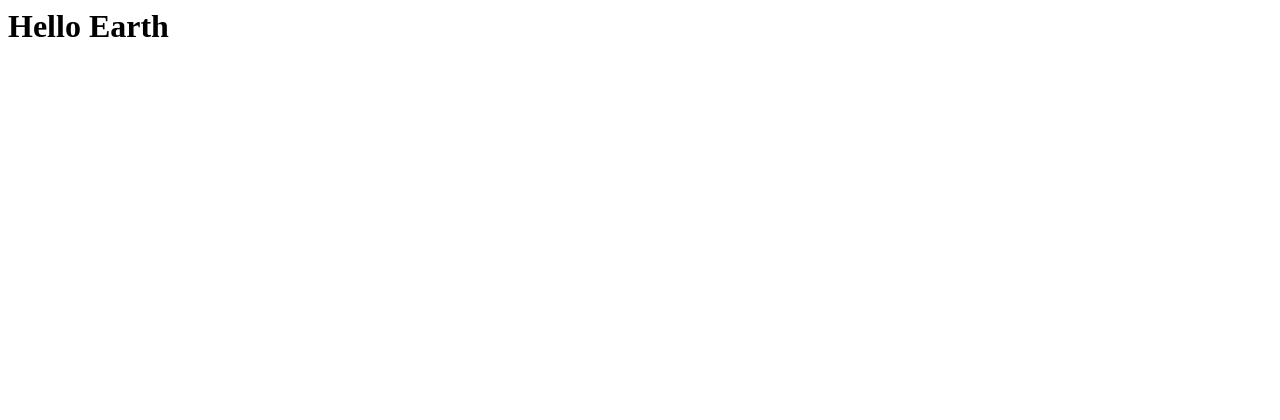
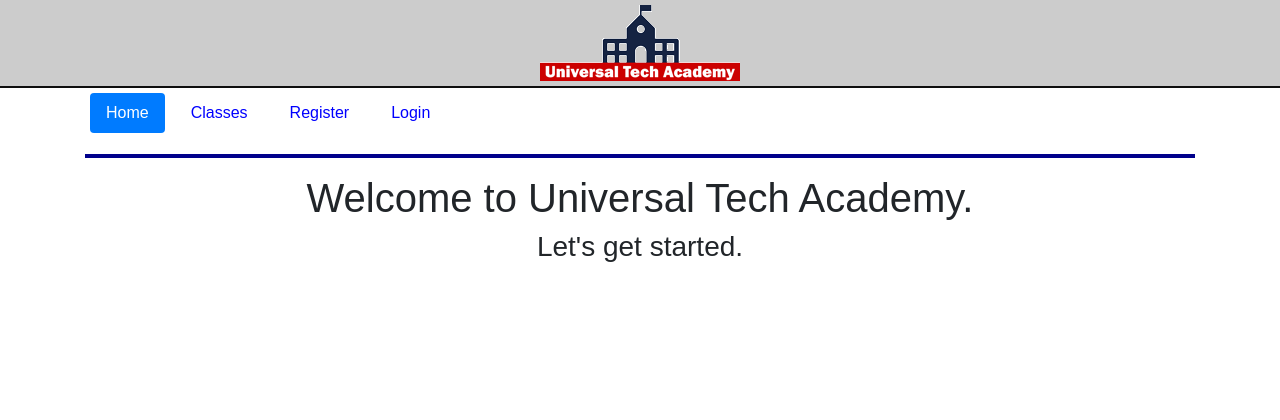
Before and after one commit to Rahul3012/ENROLLMENT, a Flask app: page /index in a window 1280 px wide. Before the commit the part shown is almost empty. Shown: the top 420 px of the page. Run offline with Flask 2, Linux system fonts and the light colour scheme; some libraries are stand-ins or nearby versions.

Commit message:
Added navigation links and routes

```diff
--- a/application/routes.py
+++ b/application/routes.py
@@ -3,9 +3,19 @@ from flask import render_template
 
 
 @app.route("/")
-def home():
-    return render_template("index.html")
+@app.route("/index")
+@app.route("/home")
+def index():
+    return render_template("index.html", login=True)
 
-@app.route("/index")
-def index():
-    return "<h1>Hello Earth</h1>"
+@app.route("/login")
+def login():
+    return render_template("login.html", login=True)
+
+@app.route("/courses")
+def courses():
+    return render_template("course.html", login=True)
+
+@app.route("/register")
+def register():
+    return render_template("register.html", login=True)
--- /dev/null
+++ b/application/templates/includes/nav.html
@@ -0,0 +1,11 @@
+    <header>
+        <nav>
+            <ul class="nav nav-pills">
+                <li class="nav-item"><a href="{{ url_for('index') }}" class="nav-link active">Home</a></li>
+                <li class="nav-item"><a href="{{ url_for('courses') }}" class="nav-link">Classes</a></li>
+                <li class="nav-item"><a href="{{ url_for('register') }}" class="nav-link">Register</a></li>
+                <li class="nav-item"><a href="{{ url_for('login') }}" class="nav-link">Login</a></li>
+            </ul>
+        </nav>
+        <hr style="clear:both">
+    </header>
--- a/application/templates/index.html
+++ b/application/templates/index.html
@@ -1,27 +1,33 @@
 <!DOCTYPE html>
 <html>
+
 <head>
     <title>UTA - Home Page</title>
     <link rel="stylesheet" href="https://maxcdn.bootstrapcdn.com/bootstrap/4.0.0/css/bootstrap.min.css"
         integrity="sha384-Gn5384xqQ1aoWXA+058RXPxPg6fy4IWvTNh0E263XmFcJlSAwiGgFAW/dAiS6JXm" crossorigin="anonymous">
-    <link rel="stylesheet" href="static/css/main.css"/>
+    <link rel="stylesheet" href="static/css/main.css" />
 </head>
+
 <body>
 
     <div class="container-fluid text-center top-container">
         <img src="static/images/uta-logo-200.png">
     </div>
     <div class="container">
-
+        {% include "includes/nav.html" %}
         <div class="row">
             <div class="col-md-12 text-center">
                 <h1>Welcome to Universal Tech Academy.</h1>
+                {% if login %}
                 <h3>Let's get started.</h3>
+                {% else %}
                 <p>Already registered? <a href='login.html'>Login</a></p>
+                {% endif %}
             </div>
         </div>
     </div>
 
     {% include "includes/footer.html" %}
 </body>
+
 </html>
```
Lines whose indentation alone changed are shown as unchanged.
